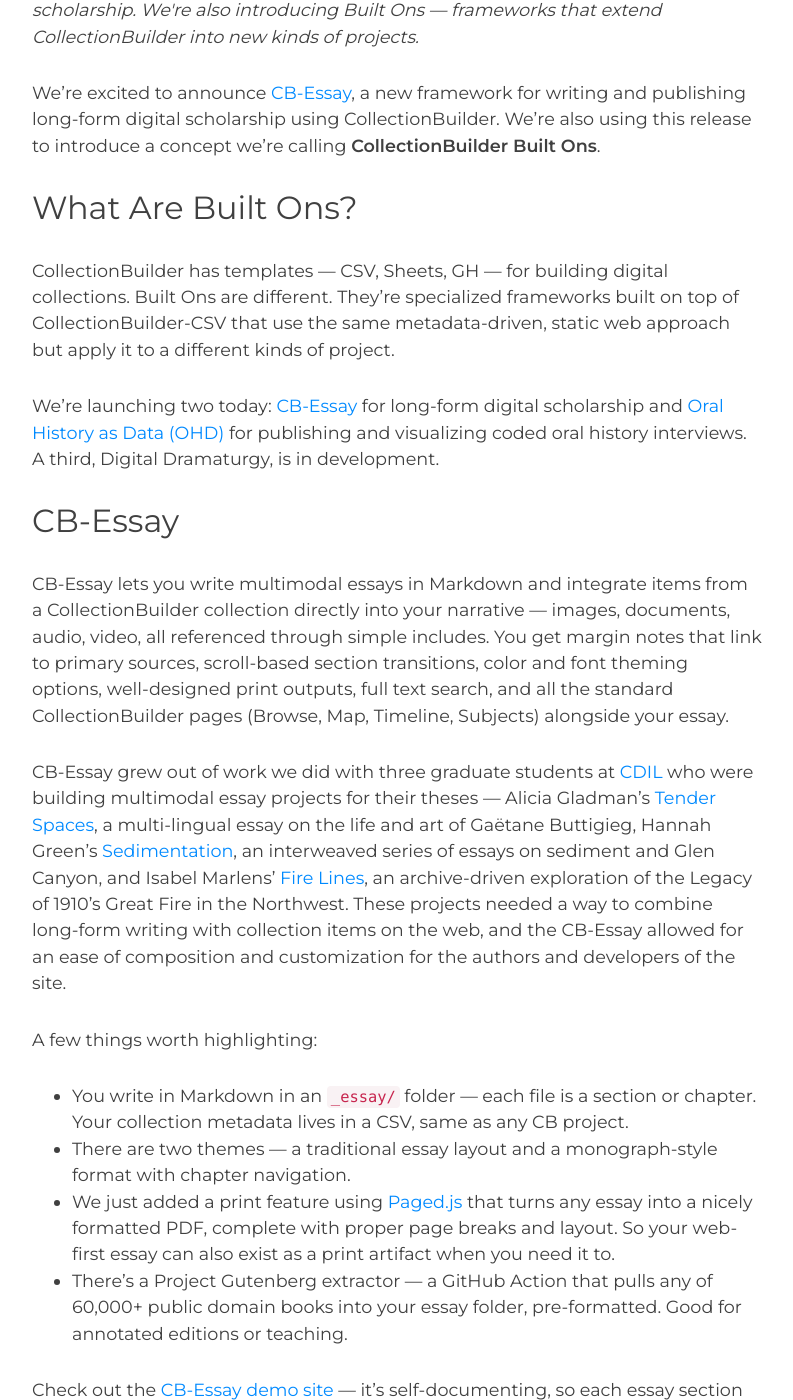
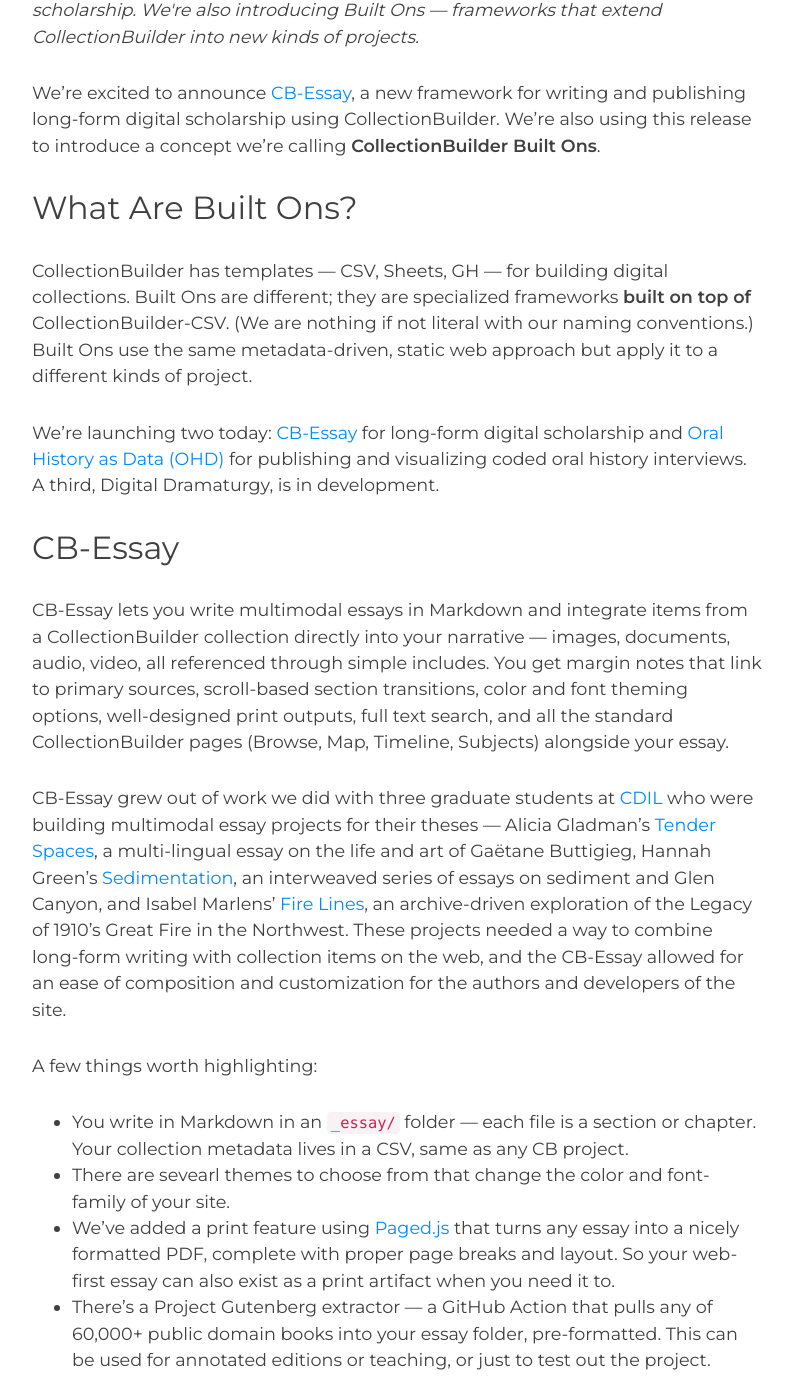
Before and after one commit to CollectionBuilder/collectionbuilder.github.io, a Jekyll site: the page built from _posts/2026-05-18-introducing-cb-essay.md, in a window 1280 px wide and 1400 px high, scrolled down 359 px. Shown: the whole window, without its empty margins (243-1036 px from the left). Built offline with Jekyll 4.4.1, drawn with Linux system fonts in a browser that asks for light colours; comment, search, counter and statistics services are not loaded; some of the changed text lies outside the part shown.

Commit message:
Remove image and add blog post

```diff
--- a/_layouts/type-page.html
+++ b/_layouts/type-page.html
@@ -35,9 +35,6 @@
                     {% endif %}
                     <a href="https://collectionbuilder.github.io/cb-examples/browse.html#CB-{{type.id | upcase }}" target="_blank" class="btn my-2 btn-lg btn-outline-secondary col-9 w-75">See Example Collections  </a>
                     </div>
-                    <figure class="figure mx-auto text-center p-4 ">
-                        <img src="{{ type.image | prepend: '/images/' | relative_url }}" class="figure-img img-fluid rounded col-8" alt="screen shot image of {{ type.collection }} home page">
-                        <figcaption class="figure-caption"><small><a href="{{ type.coll-link }}">{{ type.collection }}</a><br> built with {{ type.title }}</small></figcaption>
-                    </figure>
+
     </div>
 </div>
--- a/_posts/2026-05-07-introducing-cb-essay.md
+++ b/_posts/2026-05-18-introducing-cb-essay.md
@@ -13,7 +13,7 @@
 
 ## What Are Built Ons?
 
-CollectionBuilder has templates — CSV, Sheets, GH — for building digital collections. Built Ons are different. They're specialized frameworks built on top of CollectionBuilder-CSV that use the same metadata-driven, static web approach but apply it to a different kinds of project.
+CollectionBuilder has templates — CSV, Sheets, GH — for building digital collections. Built Ons are different; they are specialized frameworks **built on top of** CollectionBuilder-CSV. (We are nothing if not literal with our naming conventions.) Built Ons use the same metadata-driven, static web approach but apply it to a different kinds of project.
 
 We're launching two today: [CB-Essay](https://collectionbuilder.github.io/cb-essay/) for long-form digital scholarship and [Oral History as Data (OHD)](https://oralhistoryasdata.github.io/) for publishing and visualizing coded oral history interviews. A third, Digital Dramaturgy, is in development.
 
@@ -26,15 +26,15 @@
 A few things worth highlighting:
 
 - You write in Markdown in an `_essay/` folder — each file is a section or chapter. Your collection metadata lives in a CSV, same as any CB project.
-- There are two themes — a traditional essay layout and a monograph-style format with chapter navigation.
-- We just added a print feature using [Paged.js](https://pagedjs.org/) that turns any essay into a nicely formatted PDF, complete with proper page breaks and layout. So your web-first essay can also exist as a print artifact when you need it to.
-- There's a Project Gutenberg extractor — a GitHub Action that pulls any of 60,000+ public domain books into your essay folder, pre-formatted. Good for annotated editions or teaching.
+- There are sevearl themes to choose from that change the color and font-family of your site.
+- We've added a print feature using [Paged.js](https://pagedjs.org/) that turns any essay into a nicely formatted PDF, complete with proper page breaks and layout. So your web-first essay can also exist as a print artifact when you need it to.
+- There's a Project Gutenberg extractor — a GitHub Action that pulls any of 60,000+ public domain books into your essay folder, pre-formatted. This can be used for annotated editions or teaching, or just to test out the project.
 
 Check out the [CB-Essay demo site](https://collectionbuilder.github.io/cb-essay/) — it's self-documenting, so each essay section shows off the features while teaching you how to use them. When you're ready to start, [use the template](https://github.com/CollectionBuilder/cb-essay).
 
 ## OHD is now a Built On as Well
 
-[Oral History as Data](https://oralhistoryasdata.github.io/) has been around since 2018 and has powered projects like [Voices of Gay Rodeo](https://www.voicesofgayrodeo.com/) and the [Taylor Wilderness Research Station Archives](https://ctrl-shift.org/). It transforms coded oral history transcripts into interactive, color-coded thematic visualizations — we wrote about it and other oral history projects in a [previous post](https://collectionbuilder.github.io/2024-01-29-oral-history-projects/).
+[Oral History as Data](https://oralhistoryasdata.github.io/) has been around since 2018 and has powered projects like [Voices of Gay Rodeo](https://www.voicesofgayrodeo.com/) and the [CTRL+Shift](https://ctrl-shift.org/). It transforms coded oral history transcripts into interactive, color-coded thematic visualizations — we wrote about it and other oral history projects in a [previous post](https://collectionbuilder.github.io/2024-01-29-oral-history-projects/).
 
 OHD is now officially a Built On. It's got a [new promo site](https://oralhistoryasdata.github.io/), updated [docs](https://oralhistoryasdata.github.io/docs/), and we're aligning its infrastructure with CollectionBuilder-CSV so updates flow downstream automatically. Get started with the [OHD template](https://github.com/oralhistoryasdata/template) or explore the [demo](https://oralhistoryasdata.github.io/template/).
 
```
Also changed, not shown: other parts of _posts/2026-05-18-introducing-cb-essay.md (+1 -1 lines).
